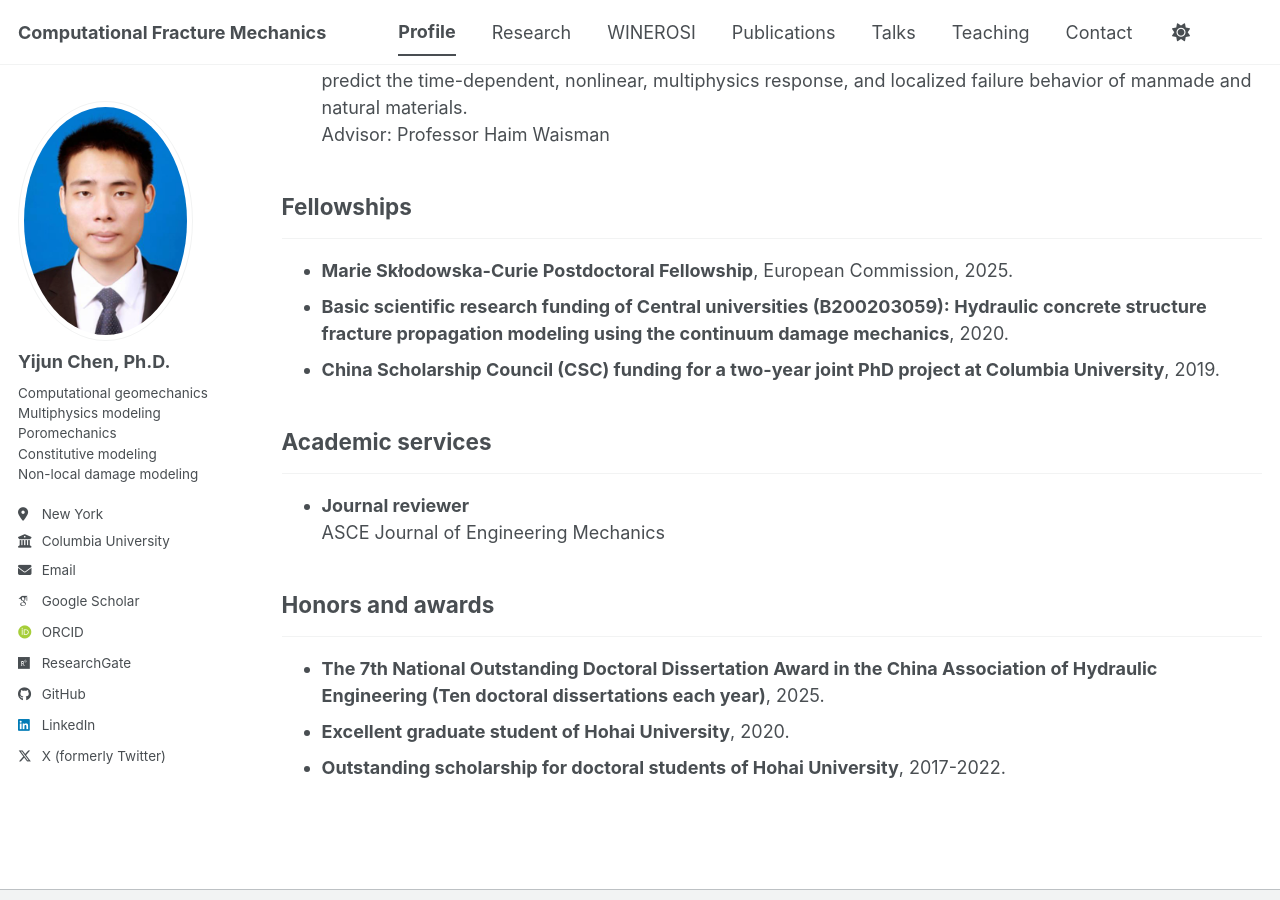
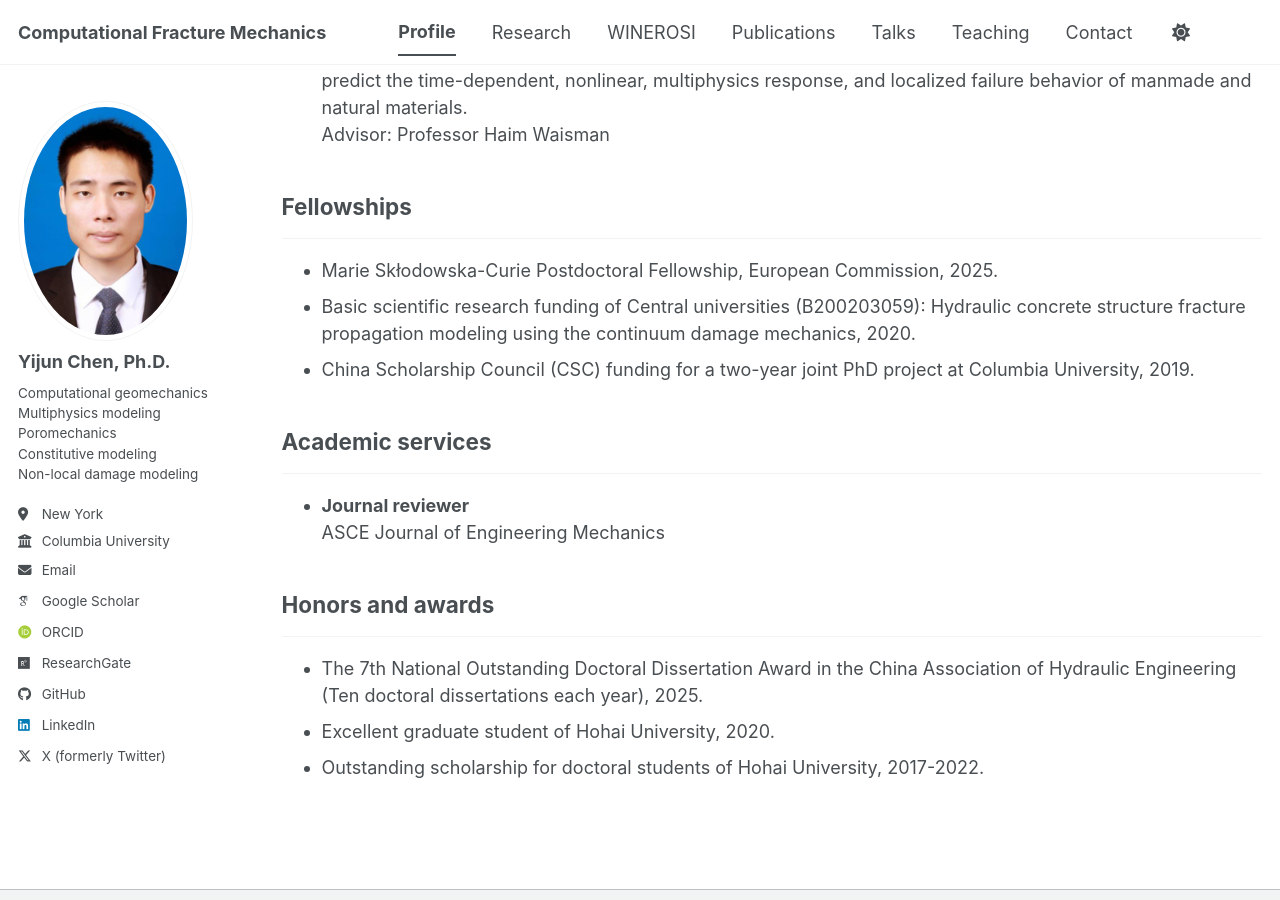
Before and after one commit to chenhhu/chenhhu.github.io, a Jekyll site: the page built from _pages/profile.md, in a window 1280 px wide and 900 px high, scrolled down 917 px. Built offline with Jekyll 4.4.1, drawn with Linux system fonts in a browser that asks for light colours; some web fonts are replaced; a script bundle is joined from its source files by our own code; library files that are not in the unit come from our copies.

```diff
--- a/_pages/profile.md
+++ b/_pages/profile.md
@@ -42,9 +42,9 @@ redirect_from:
 
 ## Fellowships
 ---
-* <b>Marie Skłodowska-Curie Postdoctoral Fellowship</b>, European Commission, 2025.
-* <b>Basic scientific research funding of Central universities (B200203059): Hydraulic concrete structure fracture propagation modeling using the continuum damage mechanics</b>, 2020.
-* <b>China Scholarship Council (CSC) funding for a two-year joint PhD project at Columbia University</b>, 2019.
+* Marie Skłodowska-Curie Postdoctoral Fellowship, European Commission, 2025.
+* Basic scientific research funding of Central universities (B200203059): Hydraulic concrete structure fracture propagation modeling using the continuum damage mechanics, 2020.
+* China Scholarship Council (CSC) funding for a two-year joint PhD project at Columbia University, 2019.
 <br>
 
 ## Academic services
@@ -55,6 +55,6 @@ redirect_from:
 
 ## Honors and awards
 ---
-* <b>The 7th National Outstanding Doctoral Dissertation Award in the China Association of Hydraulic Engineering (Ten doctoral dissertations each year)</b>, 2025.
-* <b>Excellent graduate student of Hohai University</b>, 2020.
-* <b>Outstanding scholarship for doctoral students of Hohai University</b>, 2017-2022.
+* The 7th National Outstanding Doctoral Dissertation Award in the China Association of Hydraulic Engineering (Ten doctoral dissertations each year), 2025.
+* Excellent graduate student of Hohai University, 2020.
+* Outstanding scholarship for doctoral students of Hohai University, 2017-2022.
```
